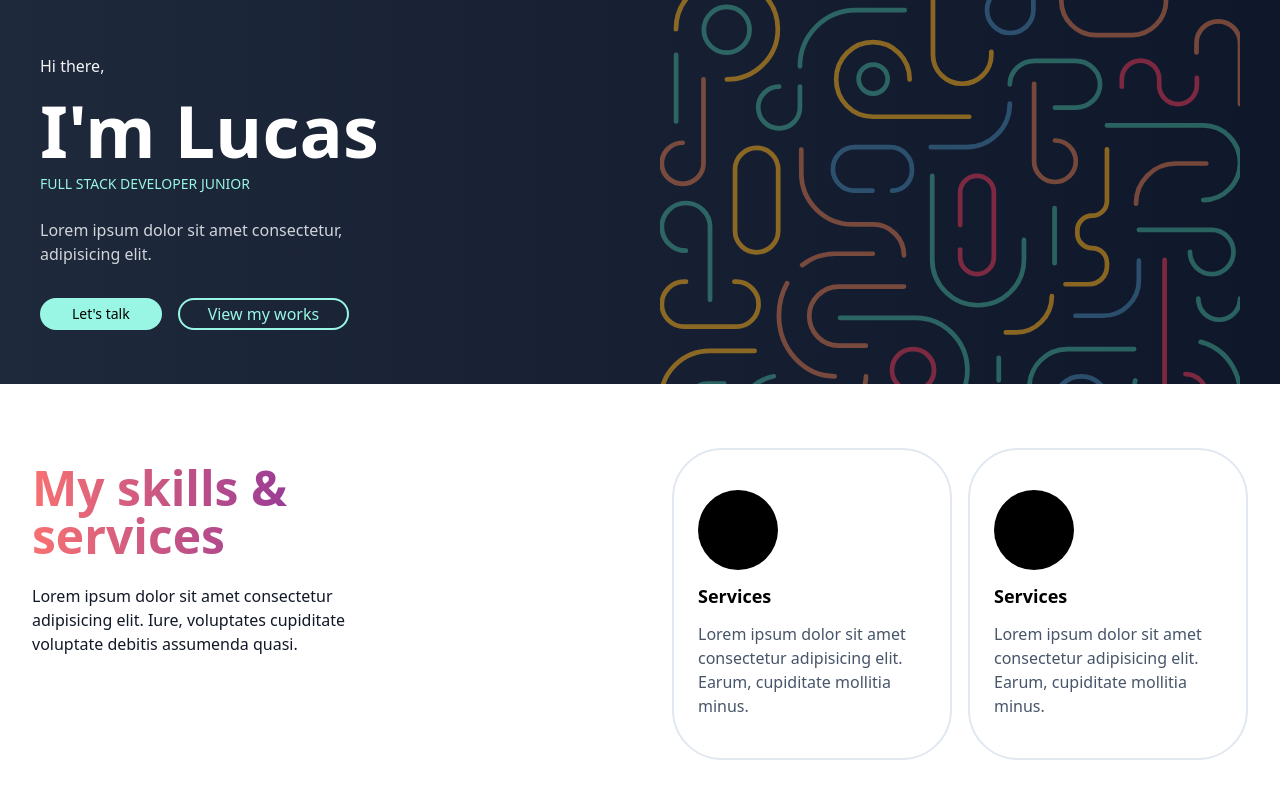
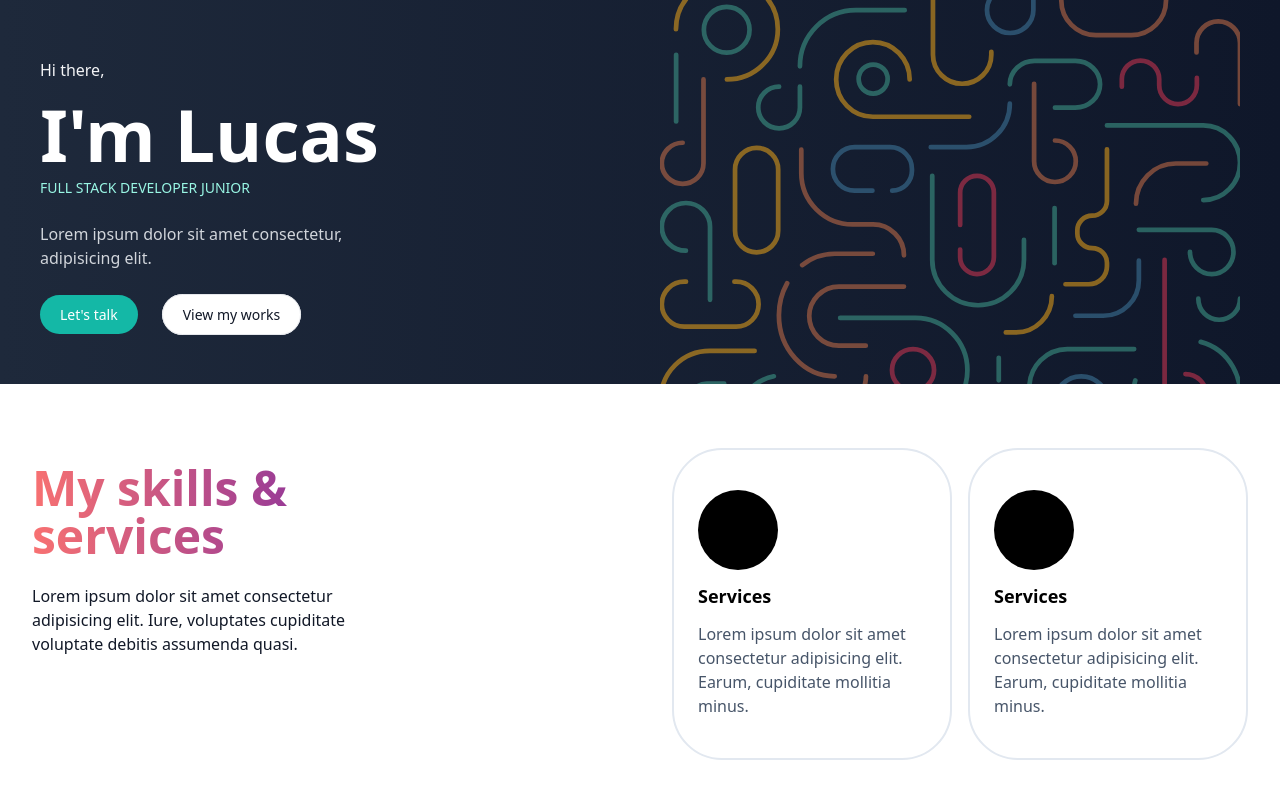
Before and after one commit to Lukynav/ARG-PROGRAMA-FRONTEND, an Angular app in the folder portfolio-frontend/: page / in a window 1280 px wide. Built offline with nearby package versions, Linux system fonts and the light colour scheme.

Commit message:
🎨 re-design buttons

```diff
--- a/portfolio-frontend/src/app/buttons/button-primary/button-primary.component.html
+++ b/portfolio-frontend/src/app/buttons/button-primary/button-primary.component.html
@@ -1,3 +1,3 @@
-<a class="h-8 flex items-center justify-center px-6 sm:px-8 py-4 rounded-full bg-teal-200 hover:bg-teal-300" href="#">
-    <p class="text-black text-sm sm:text-md">Let's talk</p>
+<a href="#" type="button" class="text-white bg-teal-500 hover:bg-teal-600 focus:outline-none focus:ring-4 focus:ring-teal-700 font-medium rounded-full text-sm px-5 py-2.5 text-center mr-2 mb-2 dark:bg-teal-500 dark:hover:bg-teal-600 dark:focus:ring-teal-700">
+    Let's talk
 </a>
--- a/portfolio-frontend/src/app/buttons/button-secundary/button-secundary.component.html
+++ b/portfolio-frontend/src/app/buttons/button-secundary/button-secundary.component.html
@@ -1,3 +1 @@
-<a class="h-8 flex items-center justify-center px-5 sm:px-7 py-3 rounded-full text-teal-200 border-2 border-teal-200 hover:border-teal-300 hover:text-teal-300" href="#">
-  <p>View my works</p>
-</a>
+<a href="" type="button" class="py-2.5 px-5 mr-2 mb-2 text-sm font-medium text-gray-900 focus:outline-none bg-white rounded-full border border-gray-200 hover:bg-gray-100 hover:text-teal-600 focus:z-10 focus:ring-4 focus:ring-gray-200 dark:focus:ring-gray-700 dark:bg-gray-800 dark:text-gray-400 dark:border-gray-600 dark:hover:text-white dark:hover:bg-gray-700">View my works</a>
```
